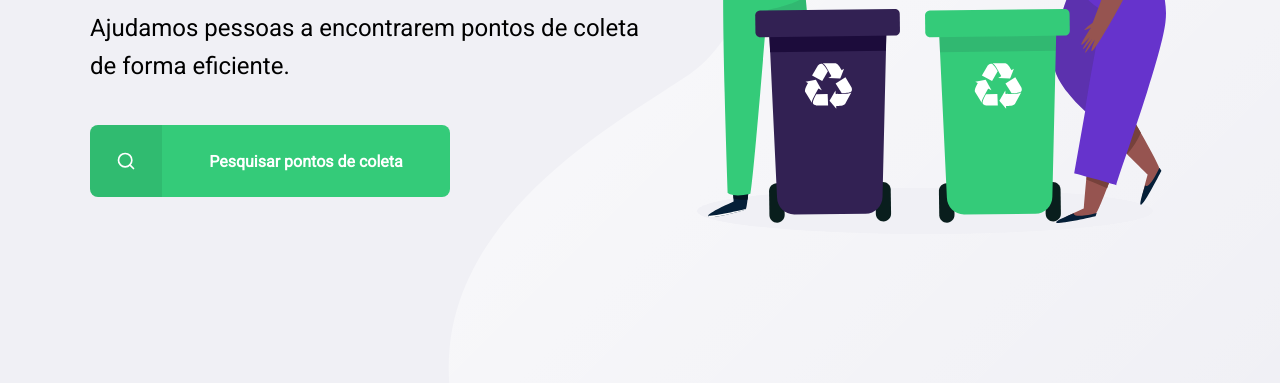
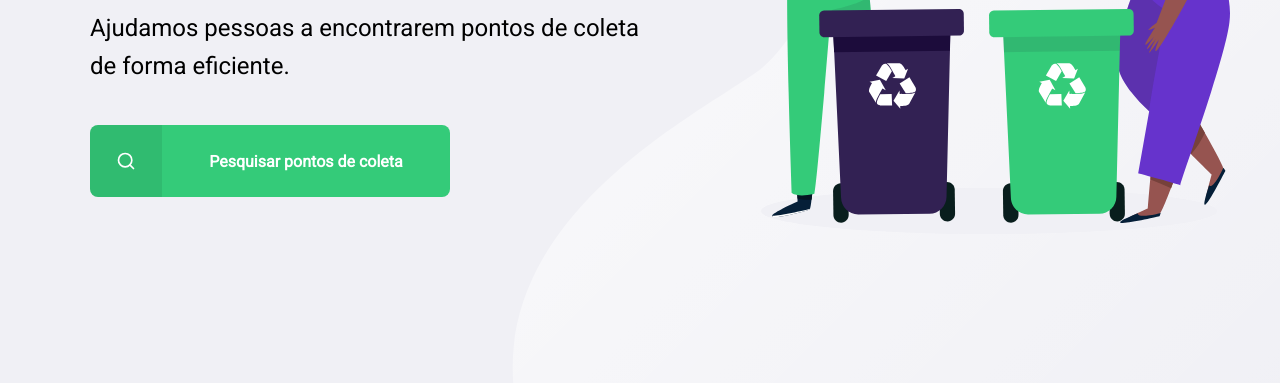
Before and after one commit to elianbecali/Ecoleta, a plain HTML site: page index.html in a window 1280 px wide. Shown: the part 417-800 px from the top of the page. Drawn offline with Linux system fonts and the light colour scheme.

Commit message:
empurrado a imagem mais para direita

```diff
--- a/styles/main.css
+++ b/styles/main.css
@@ -28,7 +28,7 @@ h1, h2, h3, h4, h5, h6 {
     height: 100vh;
 
     background: url('../assets/home-background.svg') no-repeat;
-    background-position: 35vw bottom;
+    background-position: 40vw bottom;
 }
 
 
```
